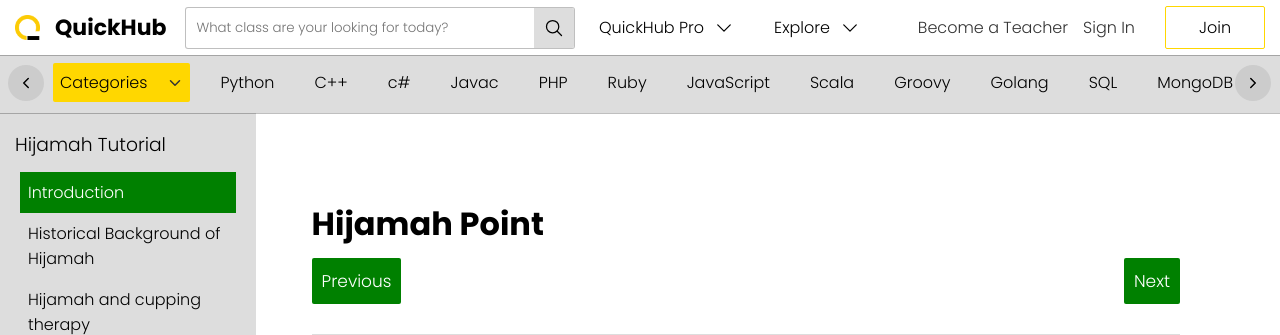
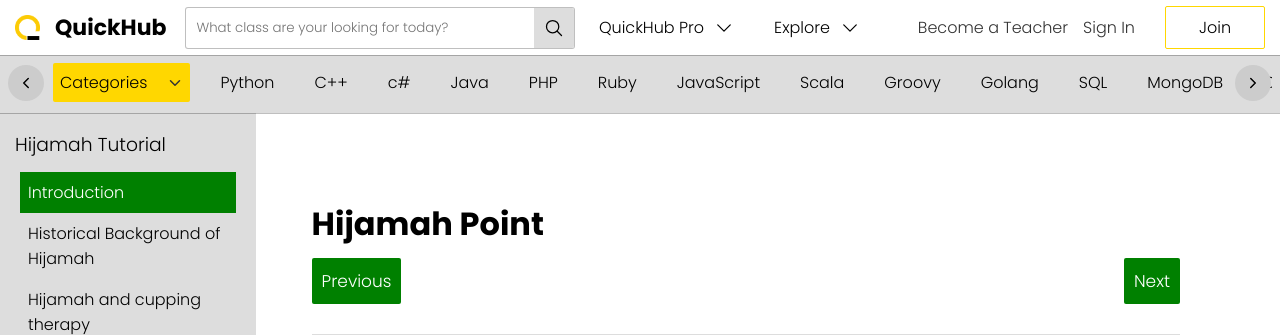
Before and after one commit to Herdham/QuickHub, a Django app: page /point/ in a window 1280 px wide. Shown: the top 335 px of the page. Run offline with Django 5.2, Linux system fonts and the light colour scheme; some web fonts are replaced.

Commit message:
more changes

```diff
--- a/QuickApp/templates/Template/allcourses/arabic_course/hijamah/hijamah_point.html
+++ b/QuickApp/templates/Template/allcourses/arabic_course/hijamah/hijamah_point.html
@@ -109,7 +109,7 @@
                             <li><a href="{% url 'default' %}">Python</a></li>
                             <li><a href="#">C++</a></li>
                             <li><a href="#">c#</a></li>
-                            <li><a href="#">Javac</a></li>
+                            <li><a href="#">Java</a></li>
                             <li><a href="#">PHP</a></li>
                             <li><a href="#">Ruby</a></li>
                             <li><a href="#">JavaScript</a></li>
```
